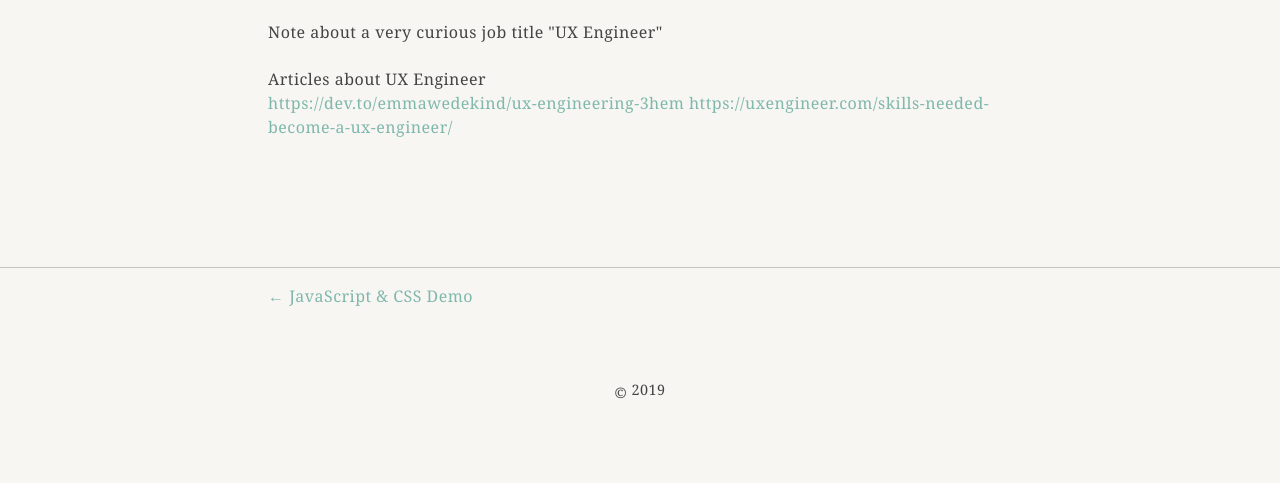
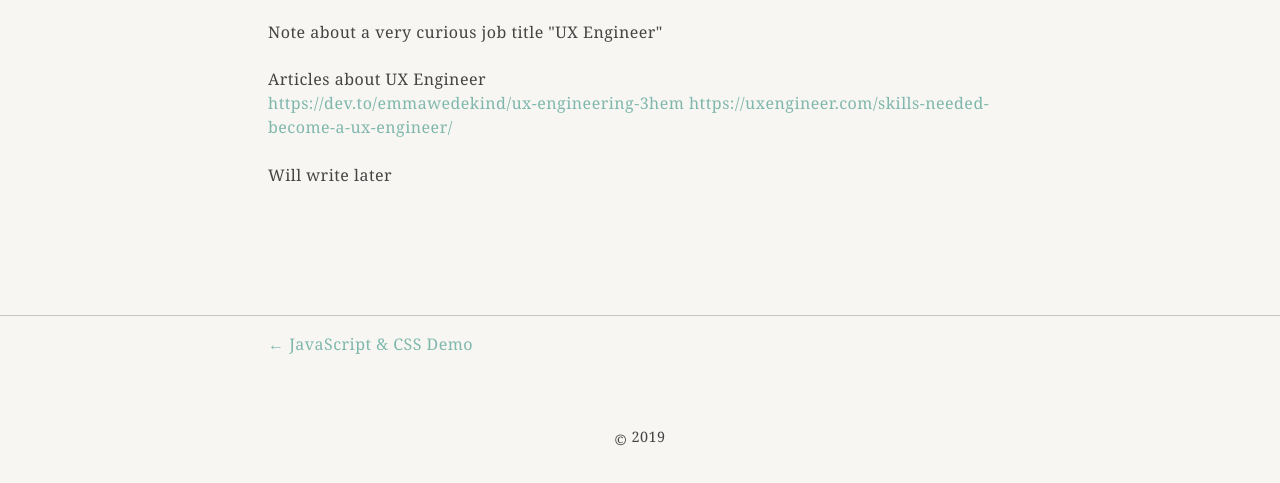
Before and after one commit to Ayana/my-gatsby-site-blog, a Gatsby site: page /2019-10-01-ux-engineer/ in a window 1280 px wide. Shown: the part 243-726 px from the top of the page. Built offline with nearby package versions, Linux system fonts and the light colour scheme; Gatsby itself is replaced by a stand-in of ours; some packages are replaced by stand-ins of ours; what typography-theme-parnassus would draw is missing.

Commit message:
Test out push to netlify

```diff
--- a/content/blog/2019-10-01-ux-engineer.md
+++ b/content/blog/2019-10-01-ux-engineer.md
@@ -12,6 +12,7 @@ Articles about UX Engineer\
 <a href="https://dev.to/emmawedekind/ux-engineering-3hem" target="_blank" rel="noopener noreferrer">https://dev.to/emmawedekind/ux-engineering-3hem</a>
 <a href="https://uxengineer.com/skills-needed-become-a-ux-engineer/" target="_blank" rel="noopener noreferrer">https://uxengineer.com/skills-needed-become-a-ux-engineer/</a>
 
+Will write later
 
 <!--Web制作を始めてから早13年。
 まさかここまで続ける仕事になるとは考えてもおらず
```
